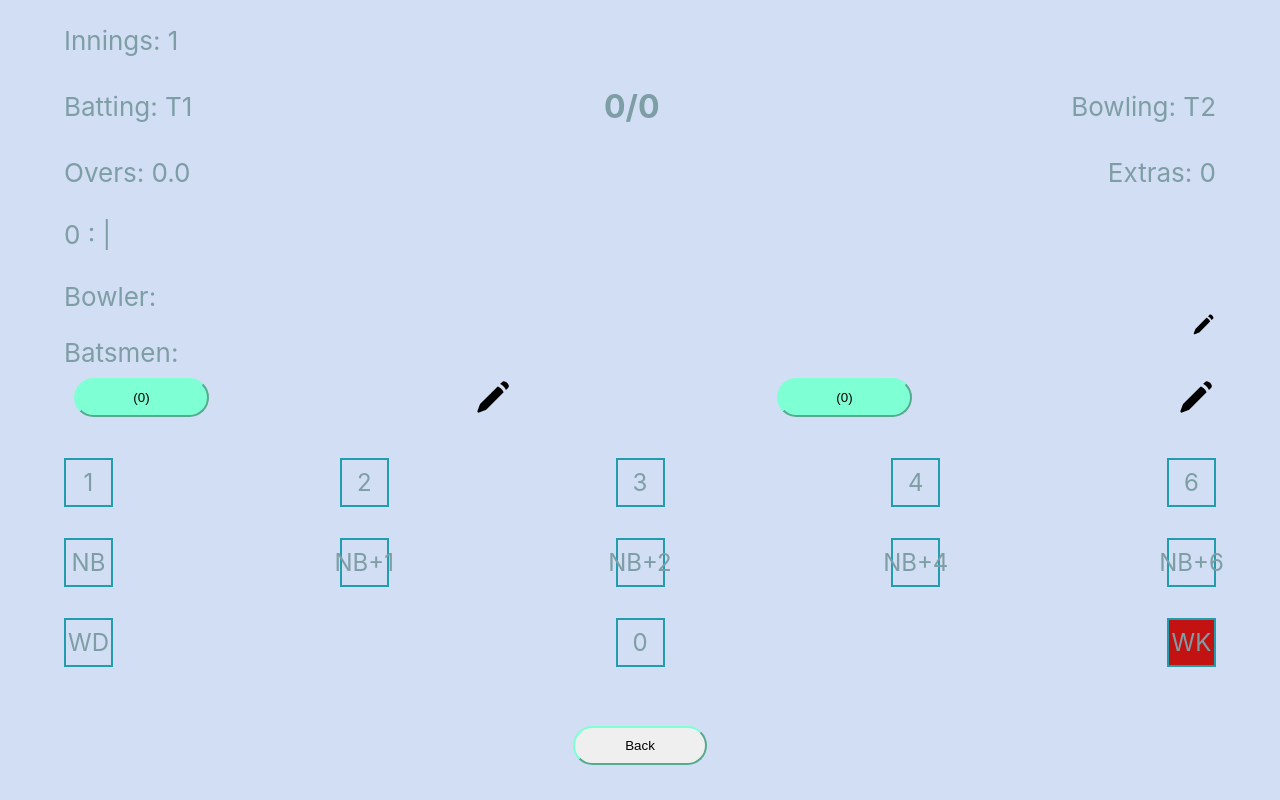
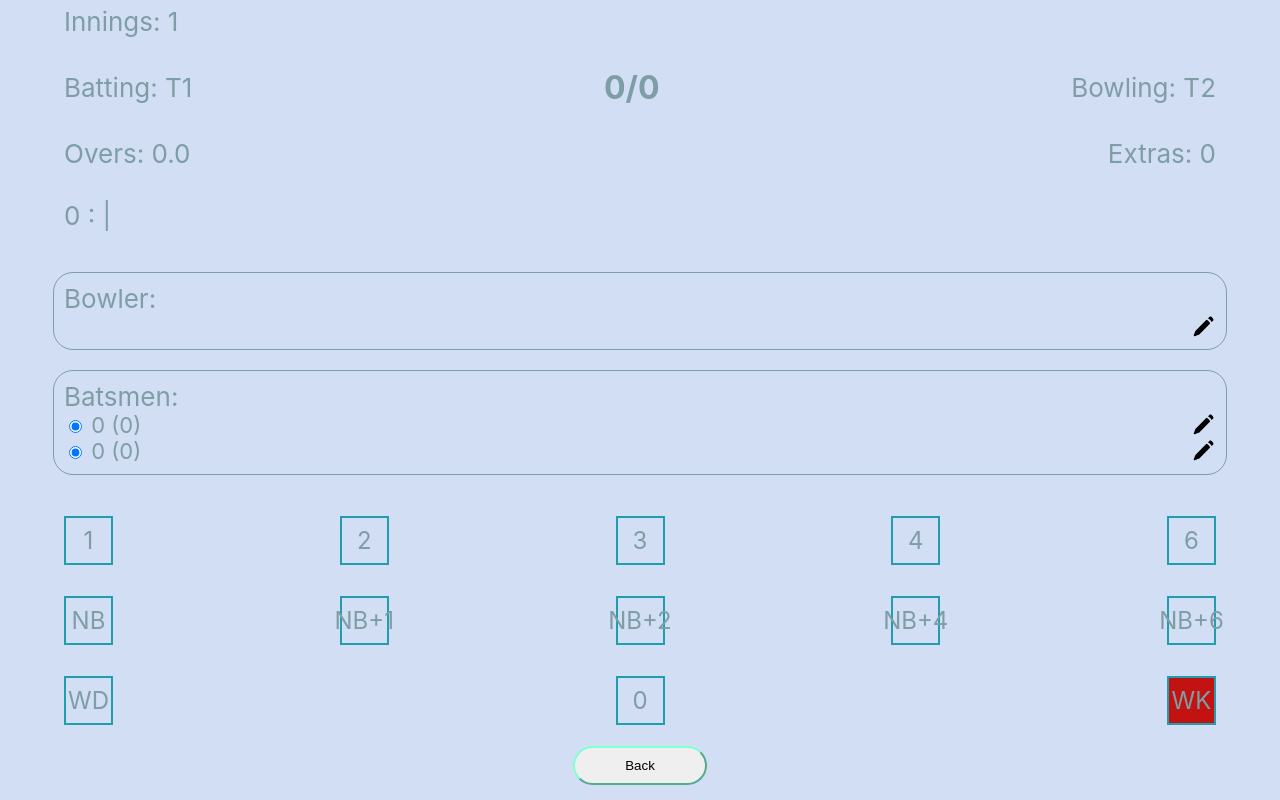
Before and after one commit to rughvi/indoorcricket, a React (Create React App) app: page /innings/1 in a window 1280 px wide. Built offline with nearby package versions, Linux system fonts and the light colour scheme.

Commit message:
Formatting bowler and batsmen sections

```diff
--- a/src/Game/GameCard.css
+++ b/src/Game/GameCard.css
@@ -10,6 +10,32 @@
   width: 90%;
 }
 
+.BowlerCard {
+  display: flex;
+  flex-direction: column;
+  font-size: calc(10px + 2vmin);
+  width: 100%;
+  justify-content: space-between;
+  padding: 10px;
+  border-radius: 20px;
+  border-style: solid;
+  border-width: thin;
+  margin: 10px;
+}
+
+.BatsmenCard {
+  display: flex;
+  flex-direction: column;
+  font-size: calc(10px + 2vmin);
+  width: 100%;
+  justify-content: space-between;
+  padding: 10px;
+  border-radius: 20px;
+  border-style: solid;
+  border-width: thin;
+  margin: 10px;
+}
+
 .GameCard-header {
   display: flex;
   flex-direction: row;
--- a/src/Game/Innings.tsx
+++ b/src/Game/Innings.tsx
@@ -1,7 +1,6 @@
 import React, { useEffect, useState } from "react";
 import { useNavigate, useParams } from "react-router-dom";
 import { ReactComponent as Edit } from '../edit.svg';
-import { ReactComponent as Next } from '../next.svg';
 import ScoreKeyboard from "./ScoreKeyboard";
 import { useDispatch, useSelector } from "react-redux";
 import { IRootDispatch, IRootState } from "../store/store";
@@ -165,23 +164,39 @@ const Innings = () => {
 
                 <div style={{display: "inline-block", overflowX: "auto", overflowY: "hidden", width: "100%",  whiteSpace: "nowrap"}}>{statsByBall()}</div>
                 <br/>
-                <div className="GameCard-header">
+                <div className="BowlerCard">
                     <div>Bowler:</div>
-                </div>
                     <div className="GameCard-header">
                         <div style={{width: '100%', display: "flex", flexDirection: "row", justifyContent: "space-between", alignItems: "center", fontSize: 'calc(6px + 2vmin)'}}>
                             <div style={{minWidth: '40%'}}>{currentBowler?.name}</div>
                             <Edit style={{height: "25px", width: "25px"}} onClick={() => {choosePlayer('bowler', 1)}}/>
                         </div>
                     </div>
+                </div>
+                <div className="BatsmenCard">
+                    <div>Batsmen:</div>
                     <div className="GameCard-header">
-                    <div>Batsmen:</div>
+                        <div style={{width: '100%', display: "flex", flexDirection: "row", justifyContent: "space-between", alignItems: "center", fontSize: 'calc(6px + 2vmin)'}}>
+                            <div style={{minWidth: '40%'}}>
+                                <span>
+                                    <input type="radio" checked={currentBatsman?.name === currentPlayer1?.name} onClick={() => setCurrentBatsman(currentPlayer1)}>
+                                    </input>
+                                </span>{currentPlayer1?.name} {currentPlayer1Scores?.reduce((a,c) => a+c) ?? 0} ({currentPlayer1Scores?.length ?? 0})
+                            </div>
+                            <Edit style={{height: "25px", width: "25px"}} onClick={() => {choosePlayer('player', 1)}}/>
+                        </div>
                     </div>
                     <div className="GameCard-header">
-                    <button className={`${(currentBatsman?.name === currentPlayer1?.name) ? 'CurrentPlayerButton ButtonSelected' : 'CurrentPlayerButton' }`} onClick={() => setCurrentBatsman(currentPlayer1)}>{currentPlayer1?.name}({currentPlayer1Scores?.reduce((a,c) => a+c) ?? 0})</button>
-                    <Edit style={{height: "40px", width: "40px"}} onClick={() => {choosePlayer('player', 1)}}/>
-                    <button className={`${(currentBatsman?.name === currentPlayer2?.name) ? 'CurrentPlayerButton ButtonSelected' : 'CurrentPlayerButton' }`} onClick={() => setCurrentBatsman(currentPlayer2)}>{currentPlayer2?.name}({currentPlayer2Scores?.reduce((a,c) => a+c) ?? 0})</button>
-                    <Edit style={{height: "40px", width: "40px"}} onClick={() => {choosePlayer('player', 2)}}/>
+                        <div style={{width: '100%', display: "flex", flexDirection: "row", justifyContent: "space-between", alignItems: "center", fontSize: 'calc(6px + 2vmin)'}}>
+                            <div style={{minWidth: '40%'}}>
+                                <span>
+                                    <input type="radio" checked={currentBatsman?.name === currentPlayer2?.name} onClick={() => setCurrentBatsman(currentPlayer2)}>
+                                    </input>
+                                </span>{currentPlayer2?.name} {currentPlayer2Scores?.reduce((a,c) => a+c) ?? 0} ({currentPlayer2Scores?.length ?? 0})
+                            </div>
+                            <Edit style={{height: "25px", width: "25px"}} onClick={() => {choosePlayer('player', 2)}}/>
+                        </div>
+                    </div>
                 </div>
                 <br />
                 <ScoreKeyboard onClick={onClickScoreKey} />
```
Lines whose indentation alone changed are shown as unchanged.
